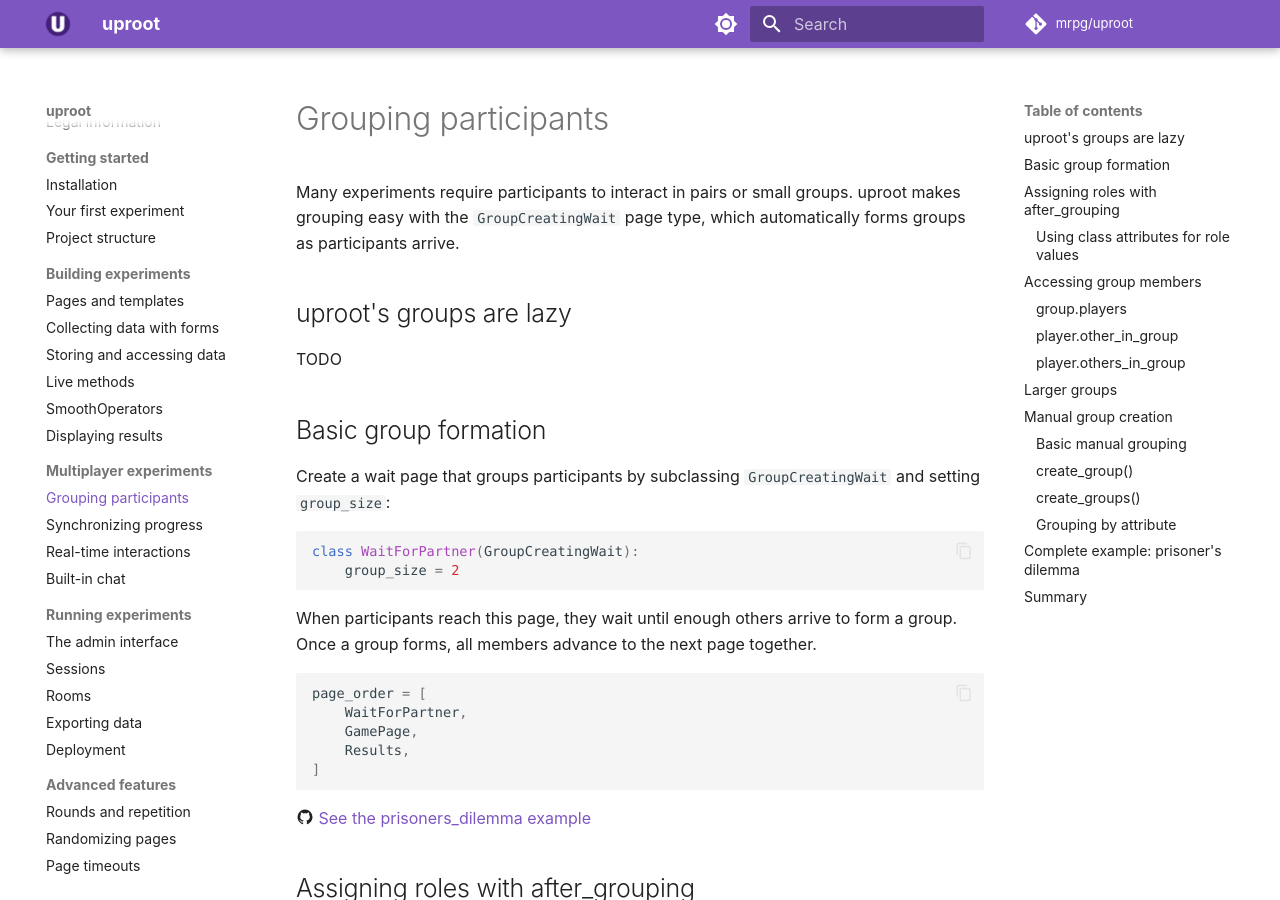
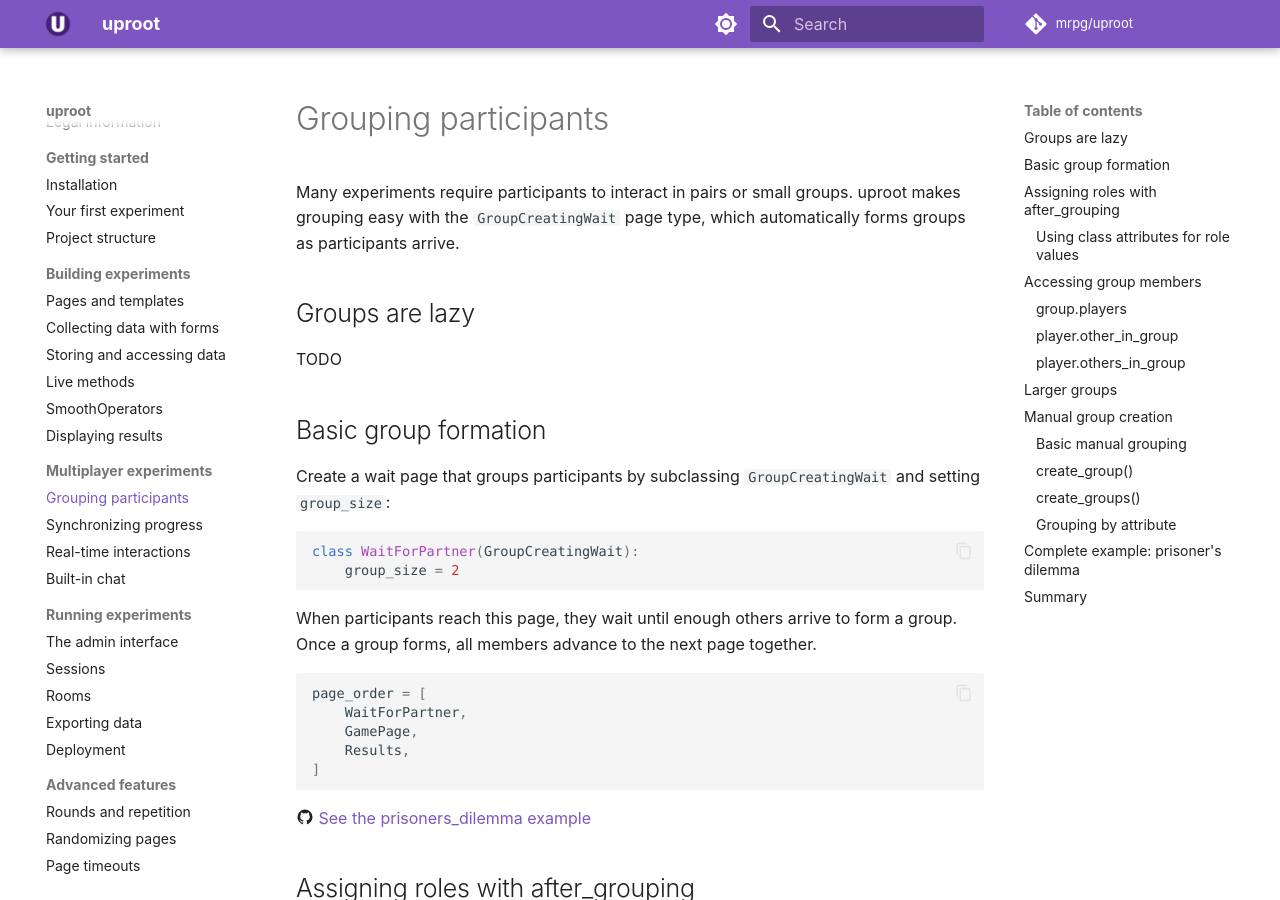
Before and after one commit to mrpg/uproot-docs, an MkDocs documentation site: the page built from docs/multiplayer/groups.md, in a window 1280 px wide and 900 px high. Built offline with MkDocs 1.6.1 and Material for MkDocs 9.7.7, drawn with Linux system fonts in a browser that asks for light colours; comment, search, counter and statistics services are not loaded.

Commit message:
Update heading

```diff
--- a/docs/multiplayer/groups.md
+++ b/docs/multiplayer/groups.md
@@ -2,7 +2,7 @@
 
 Many experiments require participants to interact in pairs or small groups. uproot makes grouping easy with the `GroupCreatingWait` page type, which automatically forms groups as participants arrive.
 
-## uproot's groups are lazy
+## Groups are lazy
 
 TODO
 
```
